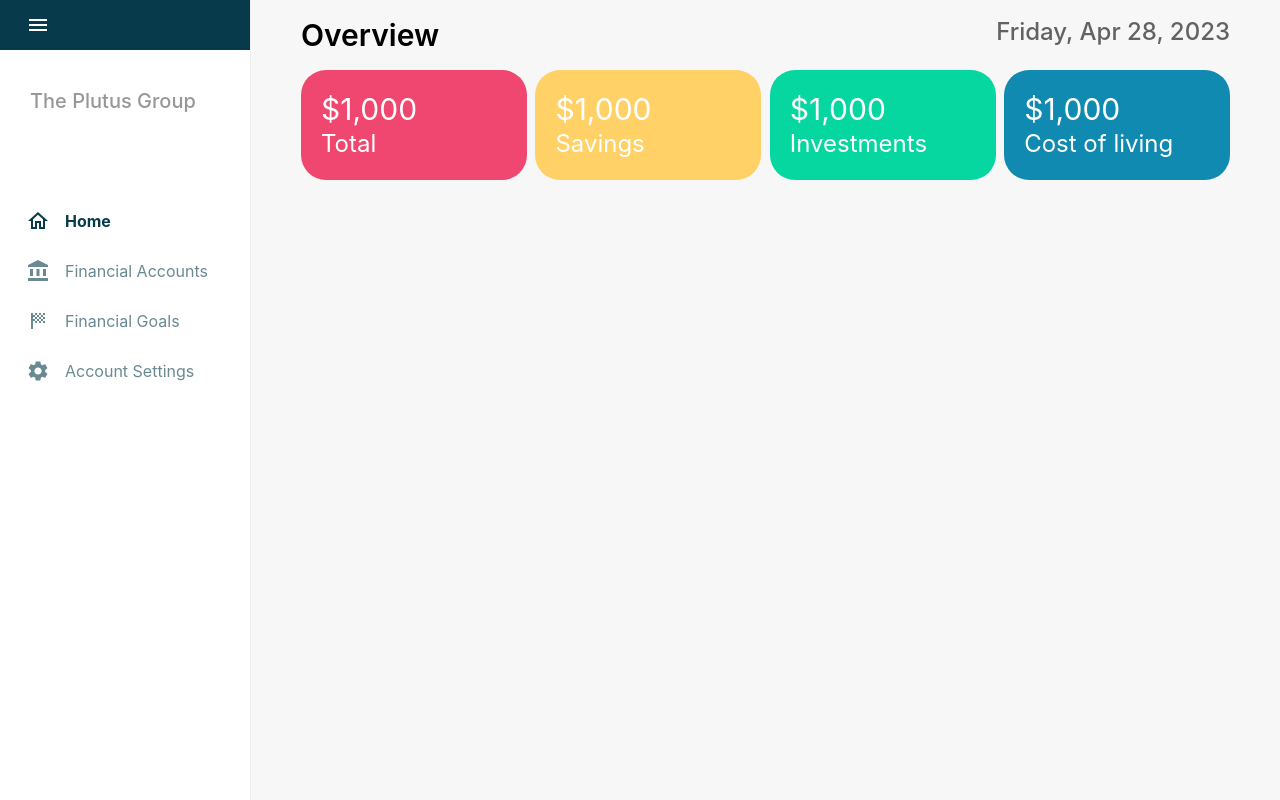
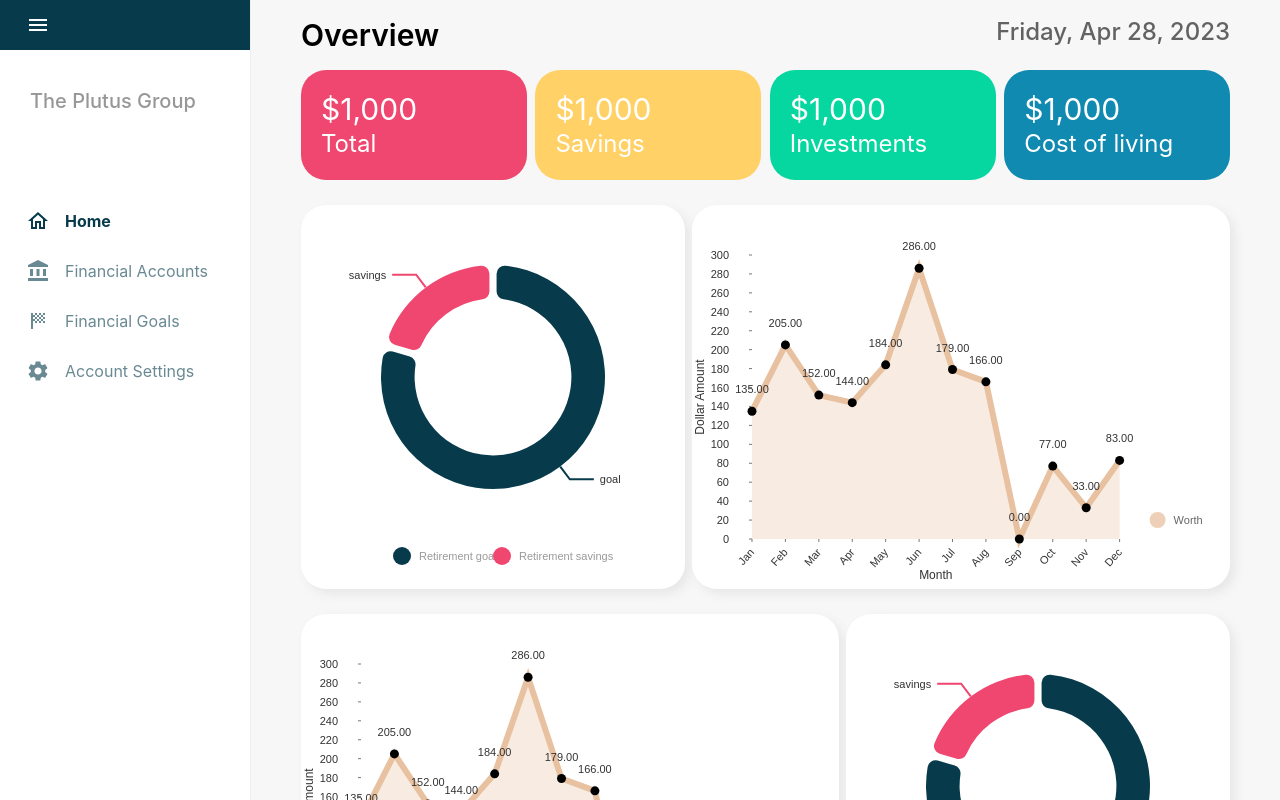
Before and after one commit to caidenceus/plutus, a React (Create React App) app in the folder plutus/: page / in a window 1280 px wide. Shown: the top 800 px of the page. Built offline with nearby package versions, Linux system fonts and the light colour scheme.

Commit message:
Dashboard graphs

```diff
--- a/plutus/package.json
+++ b/plutus/package.json
@@ -7,6 +7,9 @@
     "@emotion/styled": "^11.10.6",
     "@mui/icons-material": "^5.11.16",
     "@mui/material": "^5.12.2",
+    "@nivo/core": "^0.81.0",
+    "@nivo/line": "^0.81.0",
+    "@nivo/pie": "^0.81.0",
     "@testing-library/jest-dom": "^5.16.5",
     "@testing-library/react": "^13.4.0",
     "@testing-library/user-event": "^13.5.0",
--- /dev/null
+++ b/plutus/src/components/NetWorthLineGraph.js
@@ -0,0 +1,77 @@
+import { ResponsiveLine } from '@nivo/line'
+
+const NetWorthLineGraph = ({ data }) => (
+    <ResponsiveLine
+        data={data}
+        margin={{ top: 50, right: 110, bottom: 50, left: 60 }}
+        xScale={{ type: 'point' }}
+        yScale={{
+            type: 'linear',
+            min: 'auto',
+            max: 'auto',
+            stacked: true,
+            reverse: false
+        }}
+        yFormat=" >-.2f"
+        axisTop={null}
+        axisRight={null}
+        axisBottom={{
+            orient: 'bottom',
+            tickSize: 3,
+            tickPadding: 8,
+            tickRotation: -48,
+            legend: 'Month',
+            legendOffset: 36,
+            legendPosition: 'middle'
+        }}
+        axisLeft={{
+            orient: 'left',
+            tickSize: 3,
+            tickPadding: 20,
+            tickRotation: 0,
+            legend: 'Dollar Amount',
+            legendOffset: -52,
+            legendPosition: 'middle'
+        }}
+        enableGridX={false}
+        enableGridY={false}
+        lineWidth={6}
+        pointSize={9}
+        pointColor={{ from: 'color', modifiers: [] }}
+        pointBorderWidth={3}
+        pointBorderColor={{ from: 'serieColor' }}
+        enablePointLabel={true}
+        pointLabelYOffset={-18}
+        enableArea={true}
+        areaOpacity={0.3}
+        useMesh={true}
+        legends={[
+            {
+                anchor: 'bottom-right',
+                direction: 'column',
+                justify: false,
+                translateX: 109,
+                translateY: 0,
+                itemsSpacing: 2,
+                itemDirection: 'left-to-right',
+                itemWidth: 79,
+                itemHeight: 38,
+                itemOpacity: 0.75,
+                symbolSize: 16,
+                symbolShape: 'circle',
+                symbolBorderColor: 'rgba(0, 0, 0, .5)',
+                effects: [
+                    {
+                        on: 'hover',
+                        style: {
+                            itemBackground: 'rgba(0, 0, 0, .03)',
+                            itemOpacity: 1
+                        }
+                    }
+                ]
+            }
+        ]}
+    />
+)
+
+export default NetWorthLineGraph;
--- /dev/null
+++ b/plutus/src/components/RetirementPieChart.js
@@ -0,0 +1,65 @@
+import { ResponsivePie } from '@nivo/pie'
+
+const RetirementPieChart = ({ data }) => (
+    <ResponsivePie
+        data={data}
+        margin={{ top: 40, right: 80, bottom: 80, left: 80 }}
+        innerRadius={0.7}
+        padAngle={3}
+        cornerRadius={8}
+        activeOuterRadiusOffset={8}
+        // Custom colors
+        colors={({ data }) => data.color}
+        borderColor={{
+            from: 'color',
+            modifiers: [
+                [
+                    'darker',
+                    '0'
+                ]
+            ]
+        }}
+        arcLinkLabelsSkipAngle={10}
+        arcLinkLabelsTextColor="#333333"
+        arcLinkLabelsThickness={2}
+        arcLinkLabelsColor={{ from: 'color' }}
+        enableArcLabels={false}
+        arcLabelsSkipAngle={10}
+        arcLabelsTextColor={{
+            from: 'color',
+            modifiers: [
+                [
+                    'darker',
+                    2
+                ]
+            ]
+        }}
+        legends={[
+            {
+                anchor: 'bottom',
+                direction: 'row',
+                justify: false,
+                translateX: 0,
+                translateY: 56,
+                itemsSpacing: 0,
+                itemWidth: 100,
+                itemHeight: 18,
+                itemTextColor: '#999',
+                itemDirection: 'left-to-right',
+                itemOpacity: 1,
+                symbolSize: 18,
+                symbolShape: 'circle',
+                effects: [
+                    {
+                        on: 'hover',
+                        style: {
+                            itemTextColor: '#000'
+                        }
+                    }
+                ]
+            }
+        ]}
+    />
+)
+
+export default RetirementPieChart;
--- a/plutus/src/components/common/LeftSidebar.css
+++ b/plutus/src/components/common/LeftSidebar.css
@@ -26,4 +26,5 @@
 .active-link {
   opacity: 1;
   font-weight: 700;
+  border-right: 3px solid #073b4c;
 }
--- /dev/null
+++ b/plutus/src/components/home/Graphs.js
@@ -0,0 +1,108 @@
+import RetirementPieChart from "../RetirementPieChart";
+import NetWorthLineGraph from "../NetWorthLineGraph"
+import  { colors } from '../common/colors'
+
+function Graphs() {
+    const retirementSavingsPiData = [
+      {
+        "id": "goal",
+        "label": "Retirement goal",
+        "value": 1000000,
+        "color": colors.darkTeal
+      },
+      {
+        "id": "savings",
+        "label": "Retirement savings",
+        "value": 250000,
+        "color": colors.red
+      }
+    ]
+
+    const netWorthLineData = [
+        {
+          "id": "Worth",
+          "color": "hsl(289, 70%, 50%)",
+          "data": [
+            {
+              "x": "Jan",
+              "y": 135
+            },
+            {
+              "x": "Feb",
+              "y": 205
+            },
+            {
+              "x": "Mar",
+              "y": 152
+            },
+            {
+              "x": "Apr",
+              "y": 144
+            },
+            {
+              "x": "May",
+              "y": 184
+            },
+            {
+              "x": "Jun",
+              "y": 286
+            },
+            {
+              "x": "Jul",
+              "y": 179
+            },
+            {
+              "x": "Aug",
+              "y": 166
+            },
+            {
+              "x": "Sep",
+              "y": 0
+            },
+            {
+              "x": "Oct",
+              "y": 77
+            },
+            {
+              "x": "Nov",
+              "y": 33
+            },
+            {
+              "x": "Dec",
+              "y": 83
+            }
+          ]
+        }
+      ]
+
+    const graphTileStyle = {
+        backgroundColor: "white",
+        borderRadius: "25px",
+        // (top and bottom) (left and right) (blur) (color)
+        boxShadow: "5px 5px 10px rgba(230 230 230 / 0.9)",
+        marginTop: "25px"
+    }
+
+    return (
+      <>
+        <div style={{display: "flex", justifyContent: "space-between", padding: "0 50px"}}>
+          <div style={{...graphTileStyle, width: "30vw", height: "30vw"}}>
+            <RetirementPieChart data={retirementSavingsPiData} />
+          </div>
+          <div style={{...graphTileStyle, width: "42vw", height: "30vw"}}>
+            <NetWorthLineGraph data={netWorthLineData} />
+          </div>
+        </div>
+        <div style={{display: "flex", justifyContent: "space-between", padding: "0 50px"}}>
+          <div style={{...graphTileStyle, width: "42vw", height: "30vw"}}>
+            <NetWorthLineGraph data={netWorthLineData} />
+          </div>
+          <div style={{...graphTileStyle, width: "30vw", height: "30vw"}}>
+            <RetirementPieChart data={retirementSavingsPiData} />
+          </div>
+        </div>
+      </>
+    );
+}
+
+export default Graphs;
--- a/plutus/src/components/home/Home.js
+++ b/plutus/src/components/home/Home.js
@@ -1,11 +1,13 @@
 import Header from "./Header";
 import OverviewTiles from "./OverviewTiles";
+import Graphs from './Graphs';
 
 function Home() {
   return (
     <div style={{backgroundColor: "rgba(240 240 240 / 0.5)", width: "100%"}}>
       <Header />
       <OverviewTiles />
+      <Graphs />
     </div>
   );
 }
```
Also changed, not shown: plutus/src/index.css (line endings or trailing spaces), 1 other file (tests, documents, lock files or other folders).
